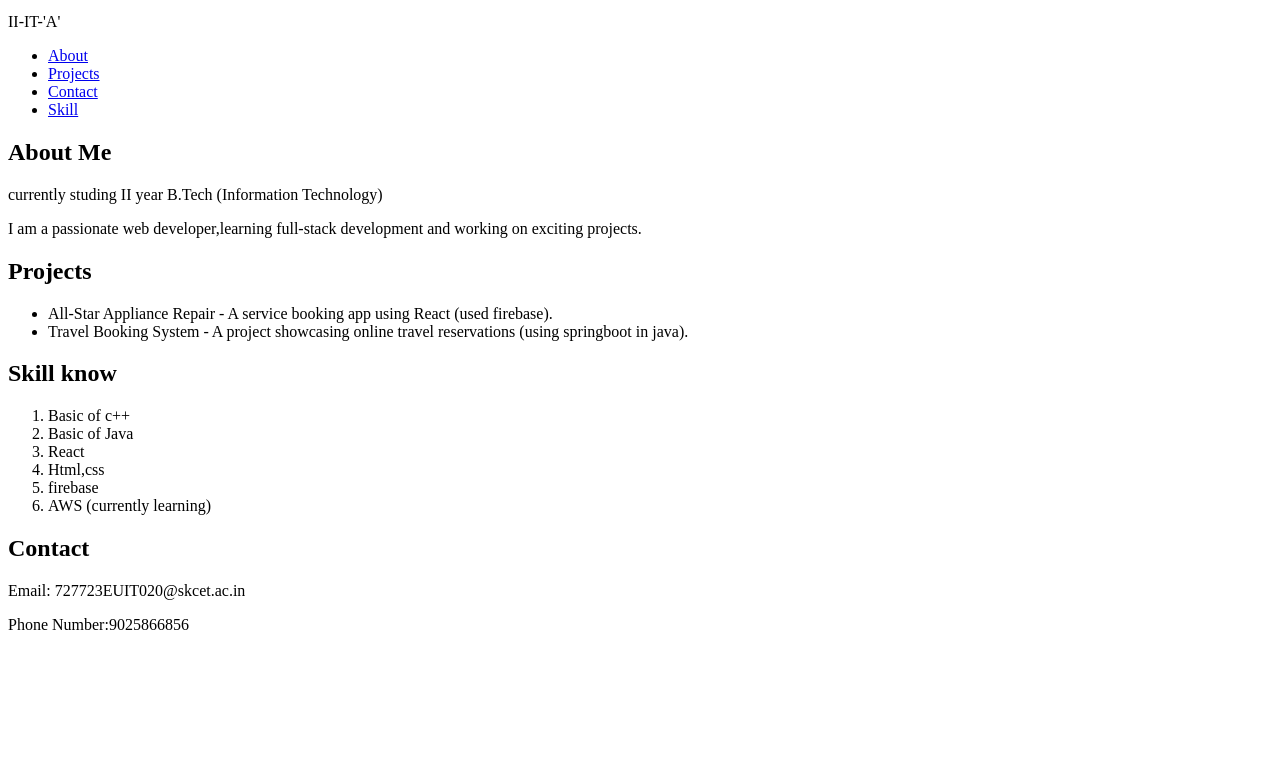
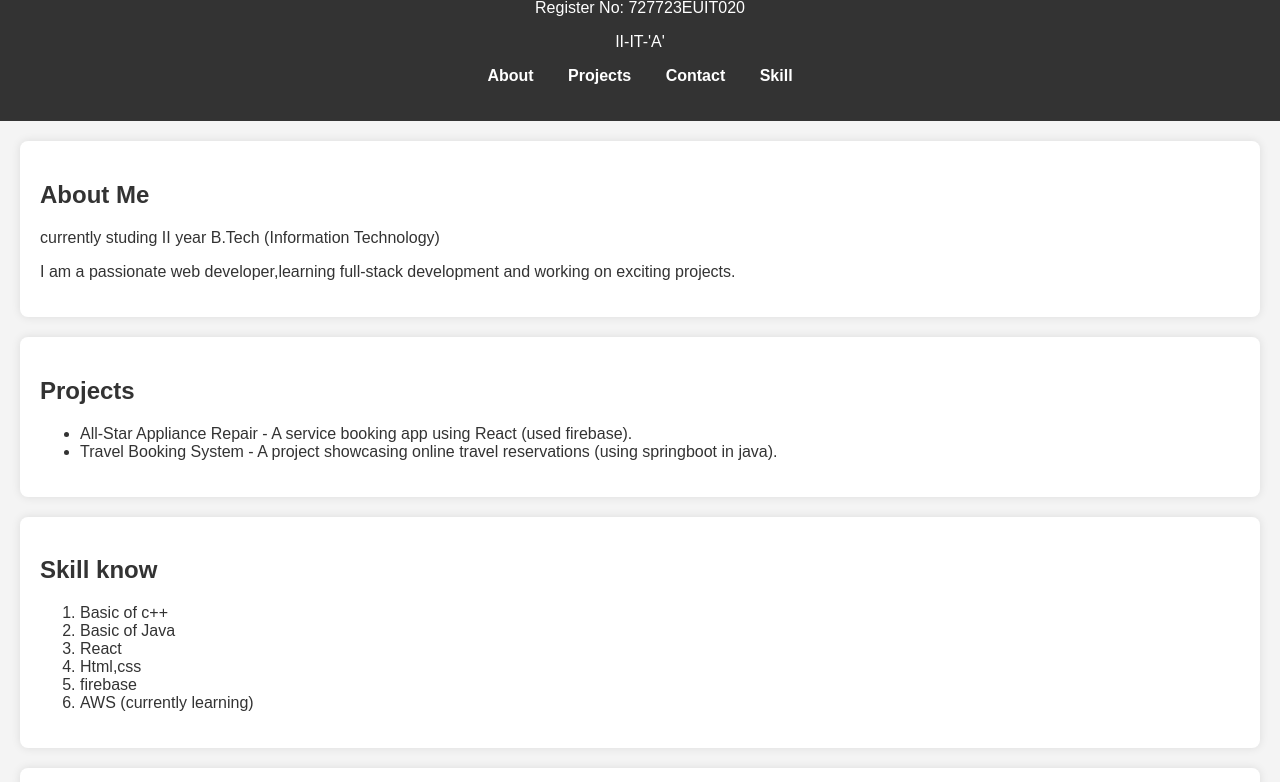
Before and after one commit to Anuranjan6891/Mywebsite, a plain HTML site: page index.html in a window 1280 px wide. Shown: the part 101-883 px from the top of the page. Before the commit the page ends 800 px from the top, so only its background shows below. Drawn offline with Linux system fonts and the light colour scheme.

Commit message:
Update index.html

```diff
--- a/index.html
+++ b/index.html
@@ -4,7 +4,7 @@
     <meta charset="UTF-8">
     <meta name="viewport" content="width=device-width, initial-scale=1.0">
     <title>M.K. Anuranjan - Portfolio</title>
-    <link rel="stylesheet" href="css.css">
+    <link rel="stylesheet" href="styles.css">
 </head>
 <body>
     <header>
```
